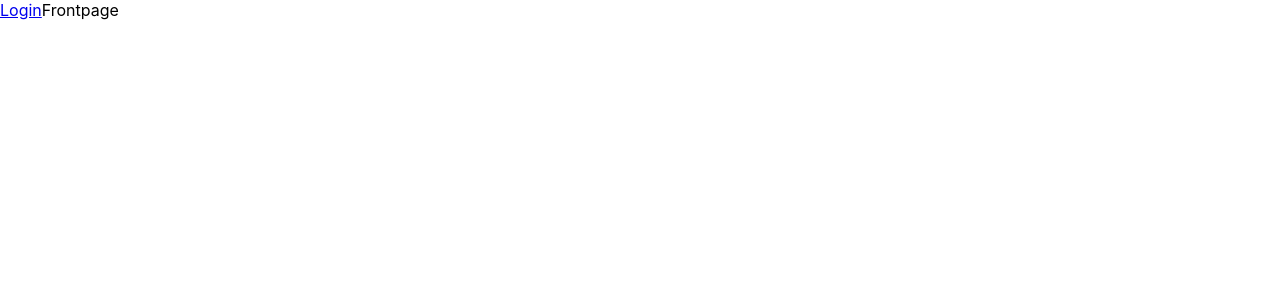
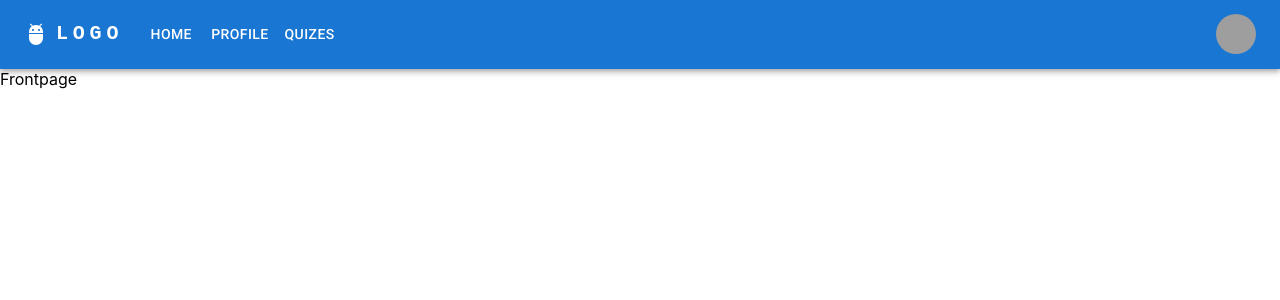
Before and after one commit to survivorbat/quizness.maarten.dev, a React (Create React App) app in the folder web/: page / in a window 1280 px wide. Shown: the top 300 px of the page. Built offline with nearby package versions, Linux system fonts and the light colour scheme; grey boxes are pictures that could not be loaded; the HTML template or start-up script is replaced by a standard one.

Commit message:
Commiting navbar to ui branch

```diff
--- a/web/src/components/Header.tsx
+++ b/web/src/components/Header.tsx
@@ -2,15 +2,18 @@
 import {Grid} from "@mui/material";
 import LoginButton from "./LoginButton";
 import LogoutButton from "./LogoutButton";
+import Navbar from "./Navbar";
 
 interface HeaderProps {
   authenticated: boolean;
 }
 
 function Header({authenticated}: HeaderProps) {
-  return <Grid>
-    {authenticated ? <LogoutButton/> : <LoginButton/>}
-  </Grid>
+  return<>
+    <Navbar authenticated={authenticated}/>
+    <Grid>
+    </Grid>
+  </>
 }
 
 export default Header;
--- a/web/src/components/LoginButton.tsx
+++ b/web/src/components/LoginButton.tsx
@@ -1,3 +1,6 @@
+import Avatar from "@mui/material/Avatar";
+import IconButton from "@mui/material/IconButton";
+
 export const getGoogleUrl = () => {
   const rootUrl = `https://accounts.google.com/o/oauth2/v2/auth`;
 
@@ -17,7 +20,11 @@
 };
 
 function LoginButton() {
-  return <a href={getGoogleUrl()}>Login</a>
+  return <>
+          <IconButton href={getGoogleUrl()}  sx={{ p: 0 }}>
+            <Avatar alt="Remy Sharp" src="/static/images/avatar/2.jpg" />
+          </IconButton>
+          </>
+
 }
-
 export default LoginButton;
--- /dev/null
+++ b/web/src/components/Navbar.tsx
@@ -0,0 +1,144 @@
+import React from 'react';
+
+import AppBar from '@mui/material/AppBar';
+import Box from '@mui/material/Box';
+import Toolbar from '@mui/material/Toolbar';
+import IconButton from '@mui/material/IconButton';
+import Typography from '@mui/material/Typography';
+import Menu from '@mui/material/Menu';
+import MenuIcon from '@mui/icons-material/Menu';
+import Container from '@mui/material/Container';
+import Avatar from '@mui/material/Avatar';
+import Button from '@mui/material/Button';
+import Tooltip from '@mui/material/Tooltip';
+import MenuItem from '@mui/material/MenuItem';
+import AdbIcon from '@mui/icons-material/Adb';
+import LoginButton from './LoginButton';
+import LogoutButton from './LogoutButton';
+
+interface NavbarProps{
+  authenticated : Boolean
+}
+
+const pages = ['Home', 'Profile', 'Quizes']
+
+function Navbar( {authenticated} : NavbarProps){
+    const [anchorElNav, setAnchorElNav] = React.useState<null | HTMLElement>(null);
+    const [anchorElUser, setAnchorElUser] = React.useState<null | HTMLElement>(null);
+
+    const handleOpenNavMenu = (event: React.MouseEvent<HTMLElement>) => {
+        setAnchorElNav(event.currentTarget);
+    };
+
+    const handleOpenUserMenu = (event: React.MouseEvent<HTMLElement>) => {
+        setAnchorElUser(event.currentTarget);
+    }
+
+    const handleCloseNavMenu = () => {
+        setAnchorElNav(null)
+    }
+
+    const handleCloseUserMenu = () => {
+        setAnchorElUser(null)
+    }
+
+    return <AppBar position="static">
+    <Container maxWidth="xl">
+      <Toolbar disableGutters>
+        <AdbIcon sx={{ display: { xs: 'none', md: 'flex' }, mr: 1 }} />
+        <Typography
+          variant="h6"
+          noWrap
+          component="a"
+          href="/"
+          sx={{
+            mr: 2,
+            display: { xs: 'none', md: 'flex' },
+            fontFamily: 'monospace',
+            fontWeight: 700,
+            letterSpacing: '.3rem',
+            color: 'inherit',
+            textDecoration: 'none',
+          }}
+        >
+          LOGO
+        </Typography>
+
+        <Box sx={{ flexGrow: 1, display: { xs: 'flex', md: 'none' } }}>
+          <IconButton
+            size="large"
+            aria-label="account of current user"
+            aria-controls="menu-appbar"
+            aria-haspopup="true"
+            onClick={handleOpenNavMenu}
+            color="inherit"
+          >
+            <MenuIcon />
+          </IconButton>
+          <Menu
+            id="menu-appbar"
+            anchorEl={anchorElNav}
+            anchorOrigin={{
+              vertical: 'bottom',
+              horizontal: 'left',
+            }}
+            keepMounted
+            transformOrigin={{
+              vertical: 'top',
+              horizontal: 'left',
+            }}
+            open={Boolean(anchorElNav)}
+            onClose={handleCloseNavMenu}
+            sx={{
+              display: { xs: 'block', md: 'none' },
+            }}
+          >
+            {pages.map((page) => (
+              <MenuItem key={page} onClick={handleCloseNavMenu}>
+                <Typography textAlign="center">{page}</Typography>
+              </MenuItem>
+            ))}
+          </Menu>
+        </Box>
+        <AdbIcon sx={{ display: { xs: 'flex', md: 'none' }, mr: 1 }} />
+        <Typography
+          variant="h5"
+          noWrap
+          component="a"
+          href=""
+          sx={{
+            mr: 2,
+            display: { xs: 'flex', md: 'none' },
+            flexGrow: 1,
+            fontFamily: 'monospace',
+            fontWeight: 700,
+            letterSpacing: '.3rem',
+            color: 'inherit',
+            textDecoration: 'none',
+          }}
+        >
+          LOGO
+        </Typography>
+        <Box sx={{ flexGrow: 1, display: { xs: 'none', md: 'flex' } }}>
+          {pages.map((page) => (
+            <Button
+              key={page}
+              onClick={handleCloseNavMenu}
+              sx={{ my: 2, color: 'white', display: 'block' }}
+            >
+              {page}
+            </Button>
+          ))}
+        </Box>
+
+        <Box sx={{ flexGrow: 0 }}>
+          <Tooltip title="Login">
+          {authenticated ? <LogoutButton/> : <LoginButton/>}
+          </Tooltip>
+        </Box>
+      </Toolbar>
+    </Container>
+  </AppBar>
+}
+
+export default Navbar;
```
Also changed, not shown: web/src/models/Games.ts (added, +12 -0 lines), web/src/models/Multiple_choice_questions.ts (added, +14 -0 lines), web/src/models/Player.ts (added, +8 -0 lines), web/src/models/Quizzes.ts (added, +9 -0 lines).
